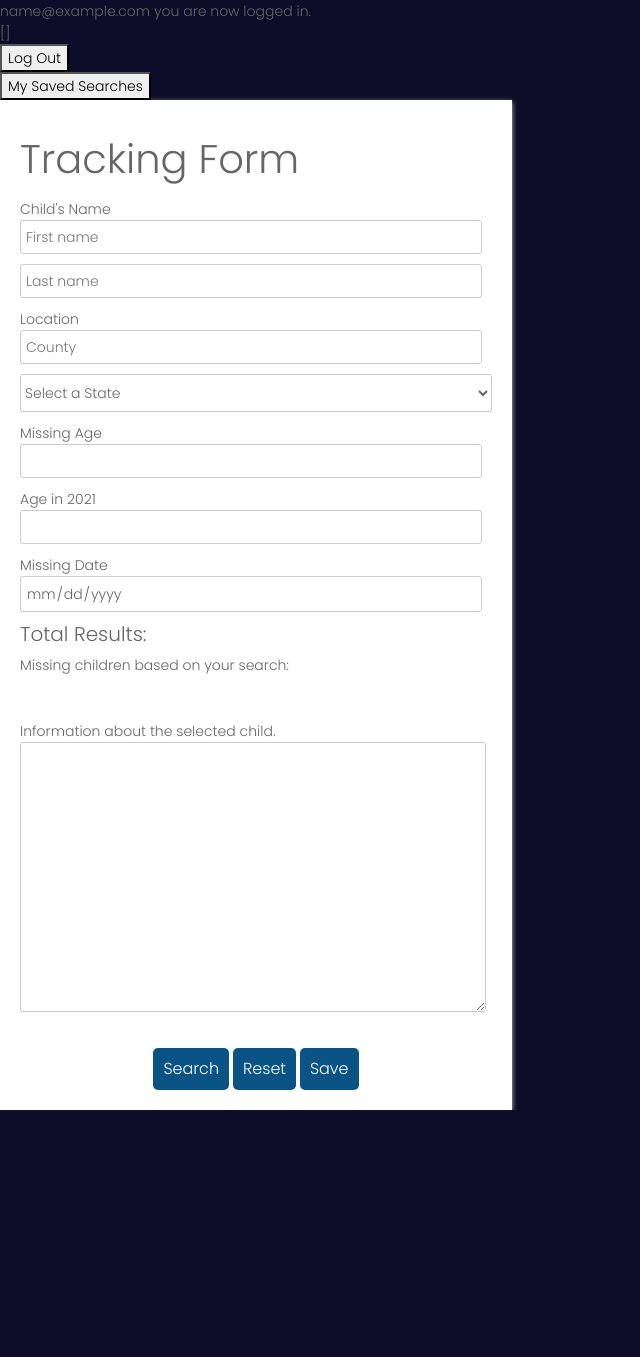
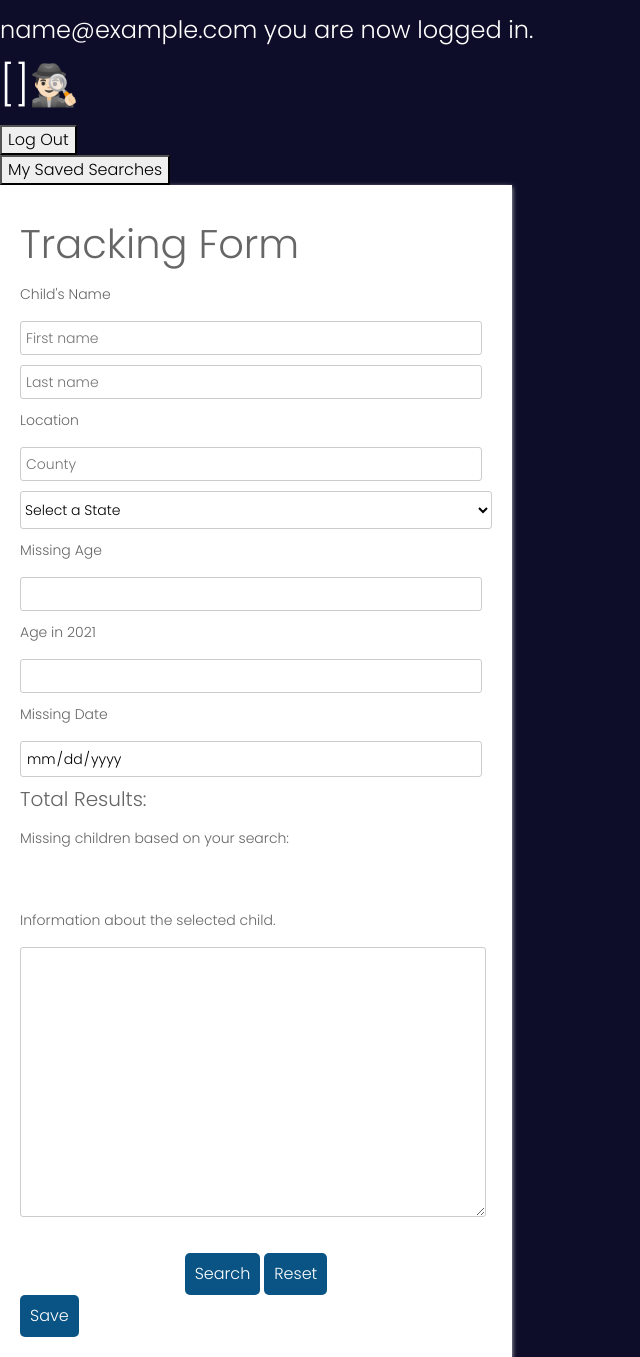
Before and after one commit to debiday/missing_children, a Flask app: page /tracking-page in a window 1280 px wide. Shown: the whole page, without its empty margins (0-640 px from the left). Before the commit the page ends 1110 px from the top, so only its background shows below. Run offline with Flask 2, Linux system fonts and the light colour scheme; the visitor is signed in with stand-in values (Sample User, id 1); data comes from the database, SQL or seed files in the repository; data that the repository does not hold is empty; some libraries are stand-ins or nearby versions.

Commit message:
Added routes to save tracking notes, edited user data model, created event handler for save button

```diff
--- a/crud.py
+++ b/crud.py
@@ -6,6 +6,7 @@
 
 
 from model import db, Child, Location, User, Tracking, connect_to_db
+from datetime import datetime
 
 # <--------------------------------------------------------------->
 # <Children, Location and Note Objects>
@@ -152,10 +153,10 @@ def create_user(email, password):
     return new_user
 
 
-def create_tracking(user_id, child_id, note):
+def create_tracking(user_id, child_id, notes, date_created=datetime.today()):
     """Create and return a new tracking."""
 
-    new_tracking = Tracking(user_id=user_id, child_id=child_id, note=note)
+    new_tracking = Tracking(user_id=user_id, child_id=child_id, date_created=date_created, notes=notes)
 
     db.session.add(new_tracking)
     db.session.commit()
--- a/model.py
+++ b/model.py
@@ -72,7 +72,8 @@ class Tracking(db.Model):
     tracking_id = db.Column(db.Integer, autoincrement=True, primary_key=True)
     user_id = db.Column(db.Integer, db.ForeignKey('users.user_id'), nullable=False)
     child_id = db.Column(db.Integer, db.ForeignKey('children.child_id'), nullable=False)
-    note = db.Column(db.String(2000), nullable=True)
+    notes = db.Column(db.String(2000), nullable=True)
+    date_time = db.Column(db.String(50), nullable=False )
 
     user = db.relationship('User', backref = 'trackings')
     child = db.relationship('Child', backref = 'trackings')
--- a/server.py
+++ b/server.py
@@ -188,6 +188,13 @@ def user_account():
     return render_template('my-account.html', user=user)
   return redirect('/')
 
+@app.route('/save-tracking')
+def save_tracking():
+  """Saves user notes to their account"""
+  new_tracking = crud.create_tracking()
+
+  return redirect('/tracking')
+
 
 
 
--- a/static/js/child_bio.js
+++ b/static/js/child_bio.js
@@ -41,4 +41,3 @@ function showBioResult(evt) {
 
 // This is happening after the elements are loaded on the page in tracking.js instead
 // $(".child_bio").on("click", showBioResult);
-//$("#find-button").on("submit", showSameAge);
--- /dev/null
+++ b/static/js/save_tracking.js
@@ -0,0 +1,35 @@
+"use strict";
+console.log("i am saving tracking!");
+
+function saveTracking(evt) {
+    console.log('hello saved tracking');
+
+    evt.preventDefault();
+
+
+    let url = "/save-tracking";
+    let savedData = {'tracking_id': tracking_id,
+                     'date_time': date_time,
+                     'search_queries': search_queries,
+                     'notes': notes
+                    };
+
+    $.get(url, savedData, (response) => {
+
+        console.log(response);
+        let table_info = {"tracking_id": response.tracking_id,
+                          "date_time": response.date_time,
+                          "search_queries": response.search_queries,
+                          "notes": response.notes
+                        }
+
+        $('#tracking-id').html(table_info[tracking_id]);
+        $('#date_time').html(table_info[date_time]);
+        $('#search_queries').html(table_info[search_queries]);
+        $('#notes').html(table_info[notes]);
+
+    });
+}
+
+// This is happening after the elements are loaded on the page in tracking.js and child_bio instead
+// $("#save-search").on("click", saveTracking);
--- a/static/js/tracking.js
+++ b/static/js/tracking.js
@@ -36,31 +36,9 @@ function showSearchResult(evt) {
         $('#result_num').html(total_results);
         $('#results').html(response);
         $(".child_bio").on("click", showBioResult);
+        $("#save-search").on("click", saveTracking);
     });
 }
 
-
-
-// $('#tracking-form-test').on('submit', (evt) => {
-//     evt.preventDefault();
-
-//     const childFormInputs = {'fname': $('#fname').val(),
-//                             'lname': $('#lname').val(),
-//                             'county':  $('#county').val(),
-//                             'state':  $('#state').val(),
-//                             'missing_age':  $('#missing_age').val(),
-//                             'age_2021':  $('#age_2021').val(),
-//                             'date_missing':  $('#date_missing').val()
-//     };
-
-//     $.post('/search.json', childFormInputs, (res) => {
-//         console.log("**************")
-//         console.log(res)
-
-//         $('#results').html(res);
-// });
-// })
-
-
 $("#tracking-form").on("submit", showSearchResult);
 //$("#find-button").on("submit", showSameAge);
--- a/static/styles.css
+++ b/static/styles.css
@@ -73,7 +73,7 @@ registration body {
 }
 
 /* Add padding to containers */
-.container {
+#registration-form .container {
   padding: 16px;
   background-color:  rgb(13, 13, 41);
 }
@@ -134,11 +134,8 @@ a {
   min-height: 100%;
 }
 
-#tracking-form h1{
-  color: #666;
-}
 
-#tracking-form body, div, form, input, select, p {
+body#tracking-form, div#tracking-form, form#tracking-form, input#tracking-form, select#tracking-form, p#tracking-form {
   padding: 0;
   margin: 0;
   outline: none;
@@ -149,6 +146,7 @@ a {
 }
 
 #tracking-form h1 {
+  color: #666;
   margin: 15px 0;
   font-weight: 400;
 }
@@ -261,15 +259,15 @@ a {
 /*---------------------------------------------------------------*/
 /* Account page styling */
 /*---------------------------------------------------------------*/
-$baseColor: #003153;
 
-table-users body {
+
+#table-users body {
    background-color: #003153;
-   * { box-sizing: border-box; }
-}
+   box-sizing: border-box; }
+
 
 #table-users .header {
-   background-color: darken($baseColor, 2%);
+   background-color: darken(#003153, 2%);
    color: white;
    font-size: 1.5em;
    padding: 1rem;
@@ -278,8 +276,8 @@ table-users body {
 }
 
 #table-users .table-users {
-   border: 1px solid darken($baseColor, 5%);
-   border-radius: $borderRadius;
+   border: 1px solid darken(#003153, 5%);
+   border-radius: 10px;
    box-shadow: 3px 3px 0 rgba(0,0,0,0.1);
    max-width: calc(100% - 2em);
    margin: 1em auto;
@@ -307,7 +305,7 @@ table {
    }
 
    th {
-      background-color: lighten($baseColor, 80%);
+      background-color: lighten(#003153, 80%);
       font-weight: 300;
    }
 
@@ -336,7 +334,7 @@ table {
          text-align: left;
 
          &:before {
-            color: lighten($baseColor, 30%);
+            color: lighten(#003153, 30%);
             content: '';
             display: block;
             left: 0;
@@ -360,7 +358,7 @@ table {
 #table-users @media screen and (max-width: 500px) {
    .header {
       background-color: transparent;
-      color: lighten($baseColor, 60%);
+      color: lighten(#003153, 60%);
       font-size: 2em;
       font-weight: 700;
       padding: 0;
@@ -369,7 +367,7 @@ table {
 
    img {
       border: 3px solid;
-      border-color: lighten($baseColor, 50%);
+      border-color: lighten(#003153, 50%);
       height: $imageBig;
       margin: 0.5rem 0;
       width: $imageBig;
@@ -377,8 +375,8 @@ table {
 
    td {
       &:first-child {
-         background-color: lighten($baseColor, 45%);
-         border-bottom: 1px solid lighten($baseColor, 30%);
+         background-color: lighten(#003153, 45%);
+         border-bottom: 1px solid lighten(#003153, 30%);
          border-radius: $borderRadius $borderRadius 0 0;
          position: relative;
          top: 0;
@@ -403,7 +401,7 @@ table {
 
    tr {
       background-color: white !important;
-      border: 1px solid lighten($baseColor, 20%);
+      border: 1px solid lighten(#003153, 20%);
       border-radius: $borderRadius;
       box-shadow: 2px 2px 0 rgba(0,0,0,0.1);
       margin: 0.5rem 0;
--- a/templates/base.html
+++ b/templates/base.html
@@ -29,9 +29,9 @@
     {% endfor %}
 
     <div class="header">
-      <h1>
-        <p><b><h1>The Lost Children</h1></b></p>
-      </h1>
+      <h4>
+        <p><b><h4>The Lost Children</h4></b></p>
+      </h4>
     </div>
     {% endblock %}
 
--- a/templates/tracking-page.html
+++ b/templates/tracking-page.html
@@ -3,15 +3,16 @@
 {% block title %}Tracking Page{% endblock %}
 
 {% block body %}
-<p>{{ user.email }} you are now logged in.</p>
-<p>{{ user.trackings }}</p>
+<p><h4>{{ user.email }} you are now logged in.</h4></p>
+<p><h1>{{ user.trackings }}🕵🏻‍♂️</h1></p>
+<!-- TODO: Random choice of detective icons :> -->
 
 <!DOCTYPE html>
 <form action="/logout" method="get">
-  <button type="submit" >Log Out</button></form>
+  <button type="submit">Log Out</button></form>
 
 <form action="/my-account" method="get" >
-    <button type="submit" >My Saved Searches</button></form>
+    <button type="submit">My Saved Searches</button></form>
 
 
 <div id="tracking-form" name="tracking-form">
@@ -20,7 +21,7 @@
   </head>
   <body>
     <div class="headerbox">
-      <form id="tracking-form-test" action="/search.json" method="POST">
+      <form id="tracking-form" action="/search.json" method="POST">
         <h1>Tracking Form</h1>
         <div class="name-search">
           <p>Child's Name</p>
@@ -129,12 +130,14 @@
         <div class="btn-block">
           <button type="submit" href="/">Search</button>
           <button type="reset" href="/">Reset</button>
-          <button type="submit" href="/">Save</button>
         </div>
+        <form action="/save-tracking" method="get">
+        <button id="save-search" type="submit" href="/">Save</button></form>
       </form>
     </div>
   </body>
 </div>
 <script src="/static/js/child_bio.js"></script>
 <script src="/static/js/tracking.js"></script>
+<script src="/static/js/save_tracking.js"></script>
 {% endblock %}
```
Also changed, not shown: templates/my-account.html (+5 -5 lines).
